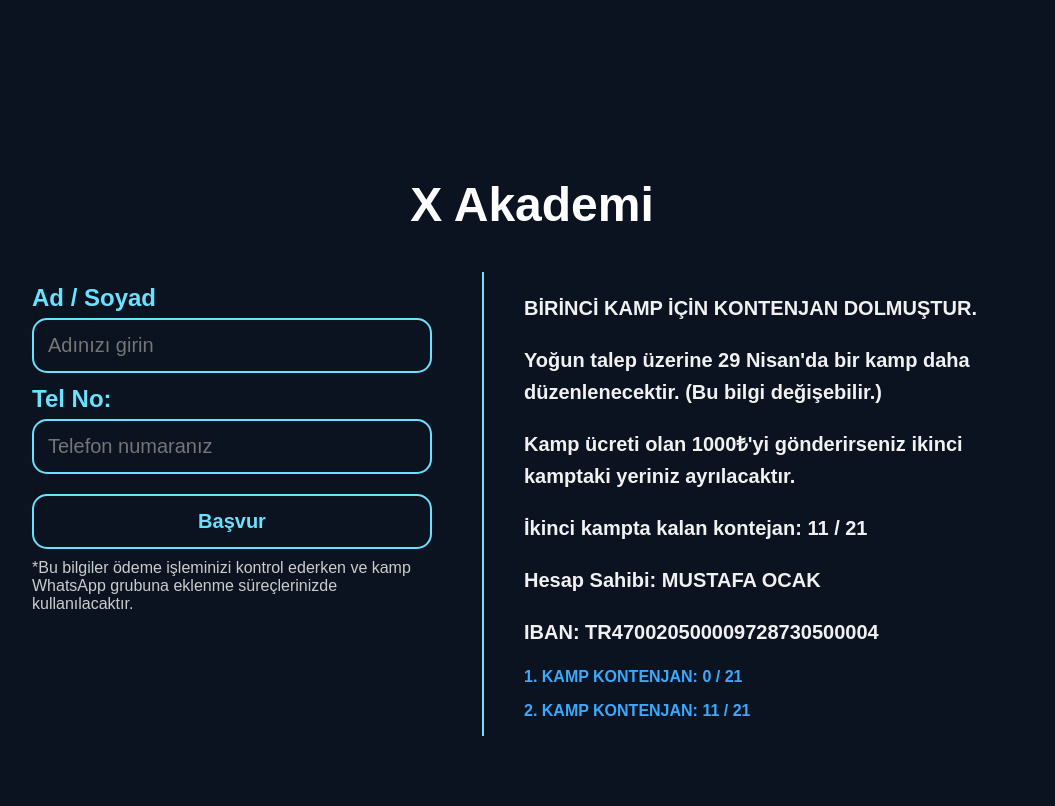
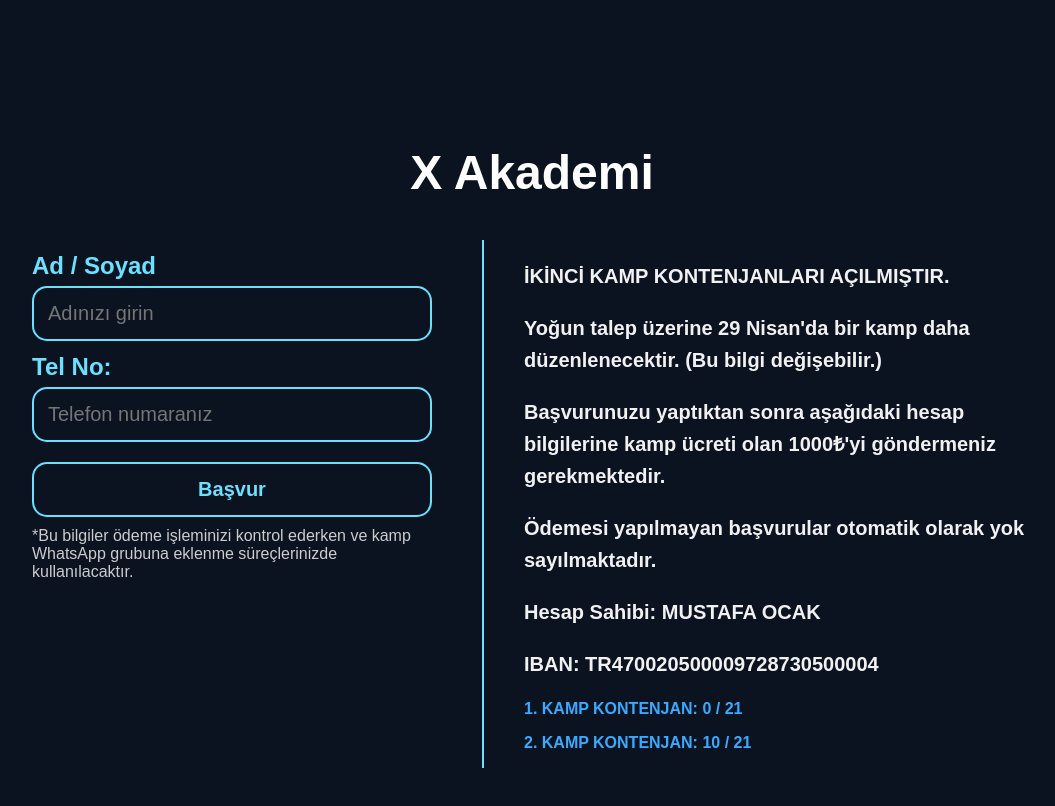
Before and after one commit to mustafaocakxyz/feynmankamp, a React (Vite) app: page /feynmankamp/contact in a window 1280 px wide. Shown: the top 806 px of the page, without its empty margins (108-1163 px from the left). Built offline with nearby package versions, Linux system fonts and the light colour scheme; a web font is replaced by a local one.

Commit message:
Update site content

```diff
--- a/src/pages/contact.jsx
+++ b/src/pages/contact.jsx
@@ -231,16 +231,16 @@ const Contact = () => {
         </FormSection>
 
         <InfoSection>
-          <InfoText>BİRİNCİ KAMP İÇİN KONTENJAN DOLMUŞTUR.</InfoText>
+          <InfoText>İKİNCİ KAMP KONTENJANLARI AÇILMIŞTIR.</InfoText>
           <InfoText>
             Yoğun talep üzerine 29 Nisan'da bir kamp daha düzenlenecektir.
             (Bu bilgi değişebilir.)
           </InfoText>
           <InfoText>
-            Kamp ücreti olan 1000₺'yi gönderirseniz ikinci kamptaki yeriniz ayrılacaktır.
+            Başvurunuzu yaptıktan sonra aşağıdaki hesap bilgilerine kamp ücreti olan 1000₺'yi göndermeniz gerekmektedir.
           </InfoText>
           <InfoText>
-            İkinci kampta kalan kontejan: 11 / 21
+            Ödemesi yapılmayan başvurular otomatik olarak yok sayılmaktadır.
           </InfoText>
           <AccountDetails>
             <InfoText>
@@ -251,7 +251,7 @@ const Contact = () => {
             </InfoText>
           </AccountDetails>
           <RemainingSlot>1. KAMP KONTENJAN: 0 / 21</RemainingSlot>
-          <RemainingSlot>2. KAMP KONTENJAN: 11 / 21</RemainingSlot>
+          <RemainingSlot>2. KAMP KONTENJAN: 10 / 21</RemainingSlot>
         </InfoSection>
       </ContentContainer>
 
```
